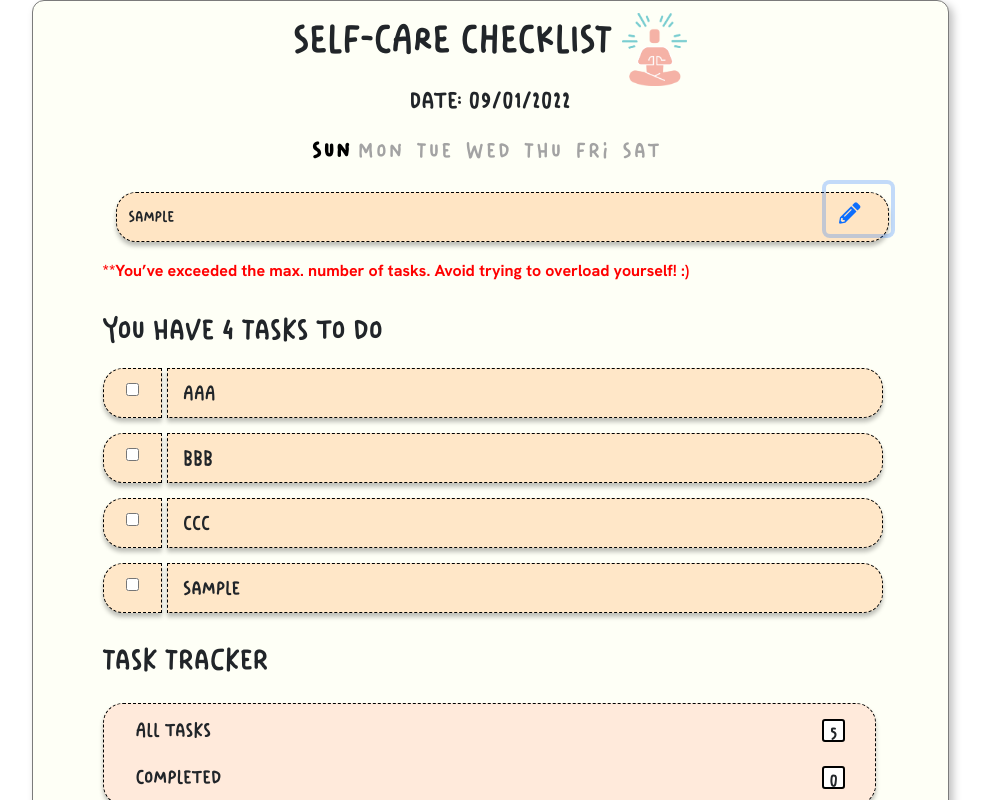
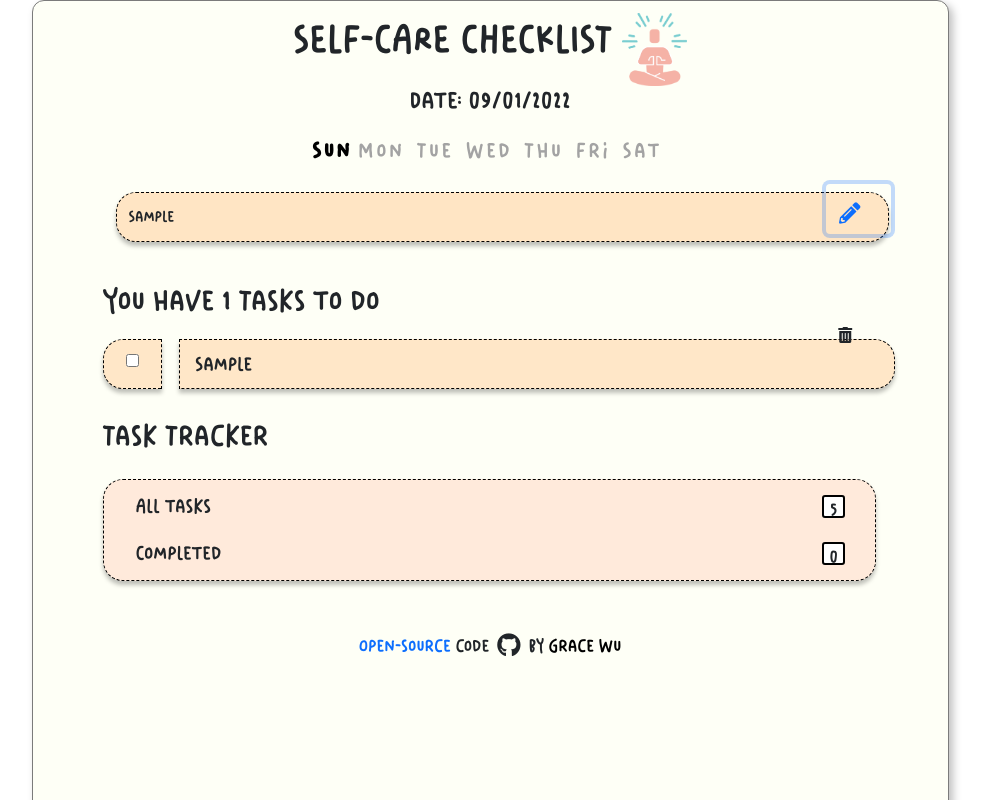
Before and after one commit to gracexuerwu/checklist-project, a React (Create React App) app: page / in a window 1280 px wide. Both pictures are taken after typing "Sample" into the empty fields and a click on the button 1008 px from the left and 209 px from the top of the page. Shown: the top 800 px of the page, without its empty margins (150-1138 px from the left). Built offline with nearby package versions, Linux system fonts and the light colour scheme.

Commit message:
made some changes by daddy

```diff
--- a/src/App.js
+++ b/src/App.js
@@ -2,7 +2,7 @@ import { useState } from "react";
 import './App.css';
 
 //import components
-import TaskColumn from './components/TaskColumn';
+import TaskRow from './components/TaskRow';
 import TaskTracker from './components/TaskTracker';
 import EnterTaskColumn from './components/EnterTaskColumn';
 import Signature from './components/Signature';
@@ -21,9 +21,9 @@ function App() {
   }
 
   const [todoArray, setTodoArray] = useState([
-    { task: 'AAA', status: false },
-    { task: 'BBB', status: false },
-    { task: 'CCC', status: false }
+    // { task: 'AAA', status: false },
+    // { task: 'BBB', status: false },
+    // { task: 'To do', status: false }
   ]);
   console.log(todoArray.length);
 
@@ -36,14 +36,15 @@ function App() {
       </div>
     );
   }
-  function errorMessage(props) {
-    return (
-      <div> {todoArray.length > 5 &&
-        <div className="">error message You have the max number of tasks</div>
-      }
-      </div>
-    )
-  }
+
+  // function errorMessage(props) {
+  //   return (
+  //     <div> {todoArray.length > 5 &&
+  //       <div className="">error message You have the max number of tasks</div>
+  //     }
+  //     </div>
+  //   )
+  // }
 
   //Date
   let date = new Date();
@@ -80,14 +81,14 @@ function App() {
           }
         })}</div>
         <EnterTaskColumn callback={callbackByEnterTaskColumn} />
-        <div className="EnterMessage">**You’ve exceeded the max. number of tasks. Avoid trying to overload yourself! :)</div>
-        <errorMessage message={errorMessage} />
+        { todoArray.length > 4 && <div className="EnterMessage">**You've exceeded the max. number of tasks. Avoid trying to overload yourself! :)</div> }
+        {/* <errorMessage message={errorMessage} /> */}
         <TaskToDo todoList={todoArray} />
         {/* <TaskColumn task="AAA" />
         <TaskColumn task="CCC" /> */}
         {
           todoArray.map(({ task, status }, index) => (
-            <TaskColumn key={index} task={task} />
+            <TaskRow key={index} task={task} />
           ))
         }
         <div className="Heading">Task Tracker</div>
--- a/src/components/TaskColumn.js
+++ /dev/null
@@ -1,25 +0,0 @@
-import React from "react";
-import "../styles/TaskColumn.css";
-
-export default function TaskColumn(props) {
-    return (
-        <div className="TaskColumn">
-            <div className="row">
-                <div className="col-1">
-                    <div className="TaskColumn-left">
-                        <div className="checkBox">
-                            <input type="checkbox" id="checkBox" name="checkBox" />
-                        </div>
-                    </div>
-                </div>
-                <div className="col-11">
-                    <div className="TaskColumn-right float-left">
-                        <p>{props.task}</p>
-                    </div>
-                    {/* <i class="fas fa-trash-alt float-right"></i> */}
-                </div>
-            </div>
-        </div >
-
-    )
-}
--- /dev/null
+++ b/src/components/TaskRow.js
@@ -0,0 +1,36 @@
+import { useState } from "react";
+import "../styles/TaskRow.css";
+
+export default function TaskRow(props) {
+  const [isCompleted, setIsCompleted] = useState(false);
+
+  function handleOnChange(event) {
+    setIsCompleted(!isCompleted);
+  };
+
+  console.log(isCompleted);
+
+  return (
+    <div className="TaskColumn">
+      <div className="row">
+        <div className="col-1">
+          <div className="TaskColumn-left">
+            <div className="checkBox">
+              <input type="checkbox" checked={isCompleted} onChange={handleOnChange} id="checkBox" name="checkBox" />
+            </div>
+          </div>
+        </div>
+        <div className="col-10">
+          <div className="TaskColumn-right float-left">
+            {isCompleted ? <strong>{props.task}</strong> : <p>{props.task}</p>}
+          </div>
+          {/* <i class="fas fa-trash-alt float-right"></i> */}
+        </div>
+        <div className="col-1">
+          <i className="fas fa-trash-alt float-right"></i>
+        </div>
+      </div>
+    </div >
+
+  )
+}
```
Also changed, not shown: src/styles/TaskRow.css (renamed from src/styles/TaskColumn.css).
